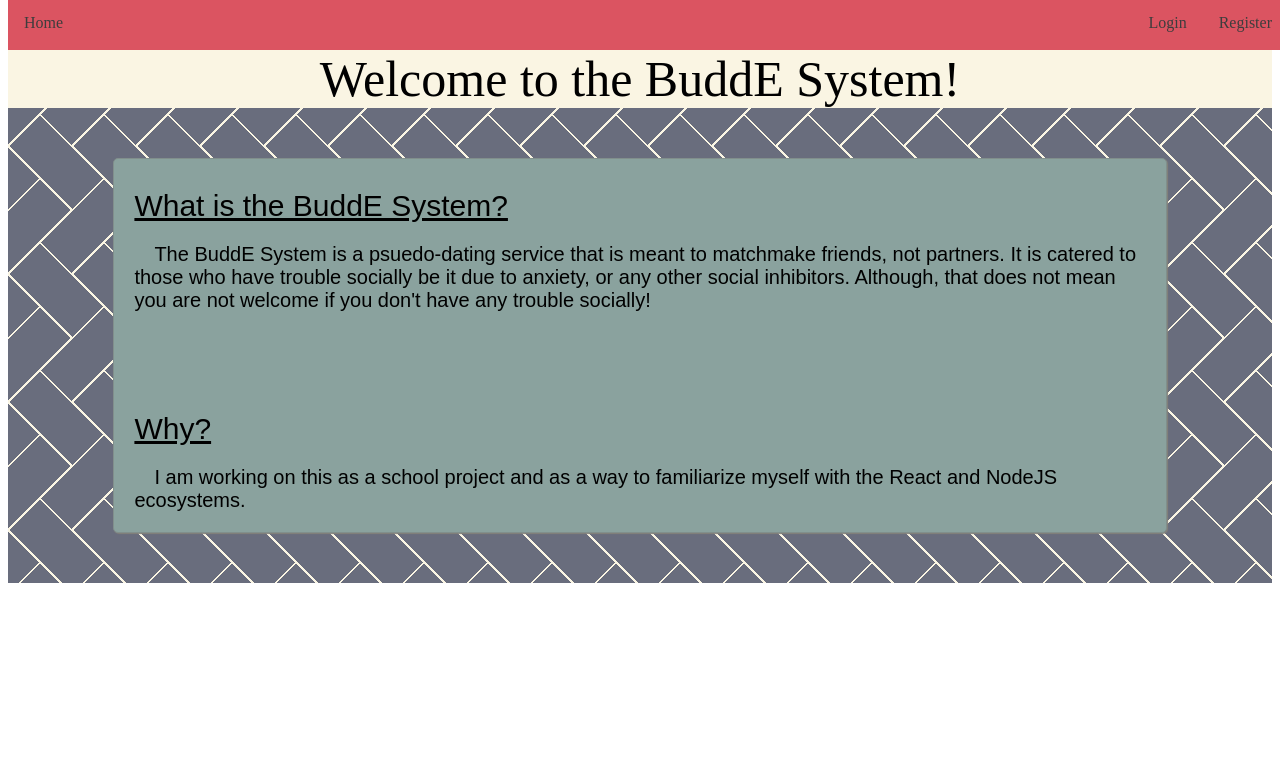
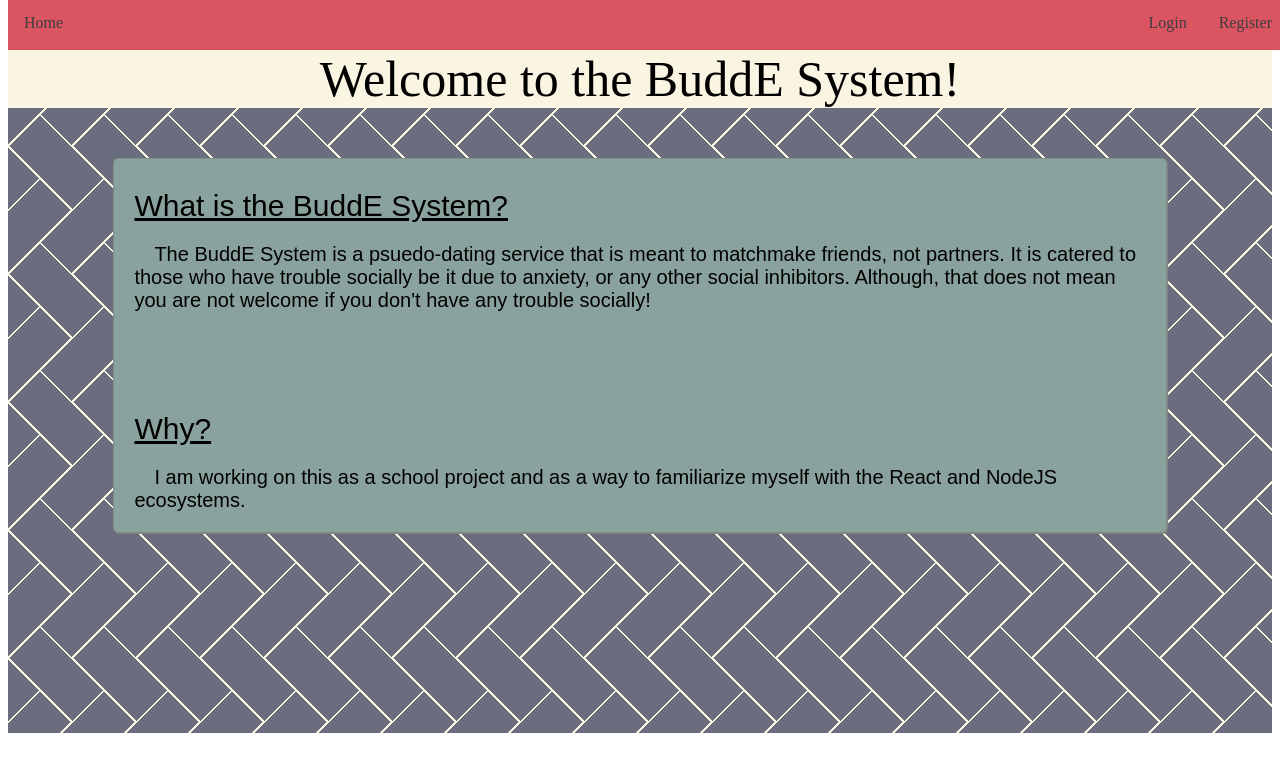
Before and after one commit to JFulweber/buddesystem, a React app: page / in a window 1280 px wide. Shown: the top 772 px of the page. Built offline with nearby package versions, Linux system fonts and the light colour scheme; the HTML template or start-up script is replaced by a standard one.

Commit message:
fixed big boy banner!

```diff
--- a/package.json
+++ b/package.json
@@ -5,8 +5,8 @@
   "main": "index.js",
   "scripts": {
     "prestart": "webpack",
-    "start": "babel-node .\\src\\server\\server.js",
-    "run": "babel-node .\\src\\server\\server.js",
+    "start": "babel-node ./src/server/server.js",
+    "run": "babel-node ./src/server/server.js",
     "runm": "babel-node ./src/server/server.js",
     "test": "babel-node ./src/server/server.js"
   },
--- a/src/app/components/Banner/banner.scss
+++ b/src/app/components/Banner/banner.scss
@@ -1,10 +1,8 @@
 .banner {
-    padding-top: 0 !important;
-    margin-top: 0 !important;
     background-color: #FAF5E3;
     margin-bottom: 50px;
     width: 100%;
-    height: 25%;
+    height: 60%;
     text-align: center;
     display: table;
     p {
--- a/src/app/layouts/MasterLayout/layout.scss
+++ b/src/app/layouts/MasterLayout/layout.scss
@@ -10,11 +10,13 @@
 
 .body{
     margin: 50px auto 0;
-    height: 100%;
+    min-height: 100%;
+    height: auto;
     width: 100%;
     background:
-linear-gradient(135deg, #696D7D 22px, #FAF5E3 22px, #FAF5E3 24px, transparent 24px, transparent 67px, #FAF5E3 67px, #FAF5E3 69px, transparent 69px),
-linear-gradient(225deg, #696D7D 22px, #FAF5E3 22px, #FAF5E3 24px, transparent 24px, transparent 67px, #FAF5E3 67px, #FAF5E3 69px, transparent 69px)0 64px;
-background-color:#696D7D;
-background-size: 64px 128px
+        linear-gradient(135deg, #696D7D 22px, #FAF5E3 22px, #FAF5E3 24px, transparent 24px, transparent 67px, #FAF5E3 67px, #FAF5E3 69px, transparent 69px),
+        linear-gradient(225deg, #696D7D 22px, #FAF5E3 22px, #FAF5E3 24px, transparent 24px, transparent 67px, #FAF5E3 67px, #FAF5E3 69px, transparent 69px)0 64px;
+    background-color:#696D7D;
+    background-size: 64px 128px;
+    padding-bottom: 100px;
 }
--- a/src/app/pages/HomePage.jsx
+++ b/src/app/pages/HomePage.jsx
@@ -6,9 +6,8 @@ import Banner from '../components/Banner/Banner.jsx'
 export default class HomePage extends React.Component {
     render() {
         return (
-            <div>
+            <div id='homepage' className={styles.homepage}>
                 <Banner> Welcome to the BuddE System! </Banner>
-                <div id='homepage' className={styles.homepage}>
                 <div className={standardstyles.borderContainer}>
                     <p className={standardstyles.big}> What is the BuddE System?</p>
                     <p className={standardstyles.descriptor}>
@@ -24,7 +23,6 @@ export default class HomePage extends React.Component {
                     </p>
                 </div>
             </div>
-            </div>
         )
     }
 }
--- a/src/app/pages/homepage.scss
+++ b/src/app/pages/homepage.scss
@@ -13,6 +13,7 @@
     margin: 0px;
     padding: 0px;
     padding-bottom: 50px;
+    margin-bottom: 50px;
     position: relative;
 }
 
```
Also changed, not shown: 2 other files (tests, documents, lock files or other folders). Lines whose indentation alone changed are shown as unchanged.
